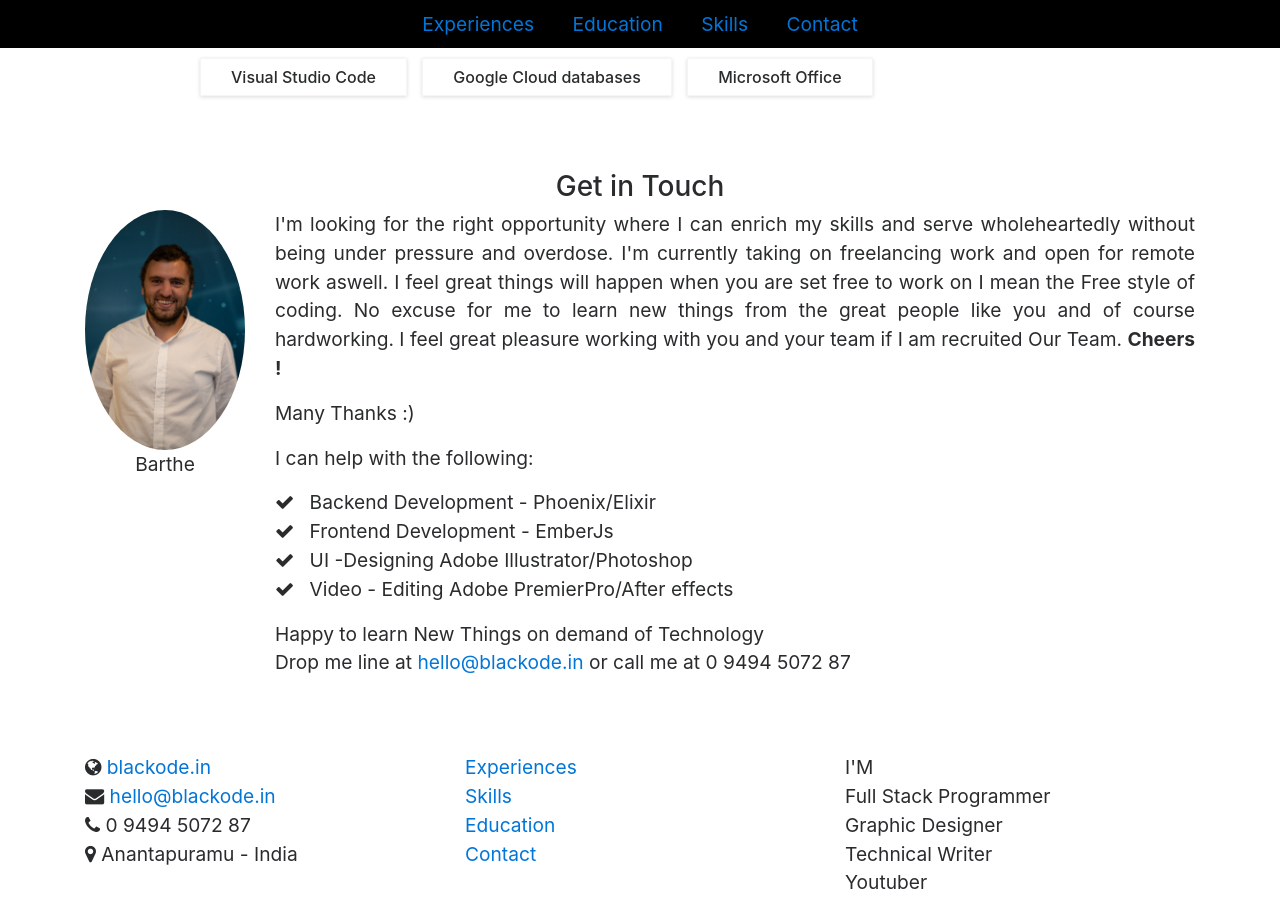
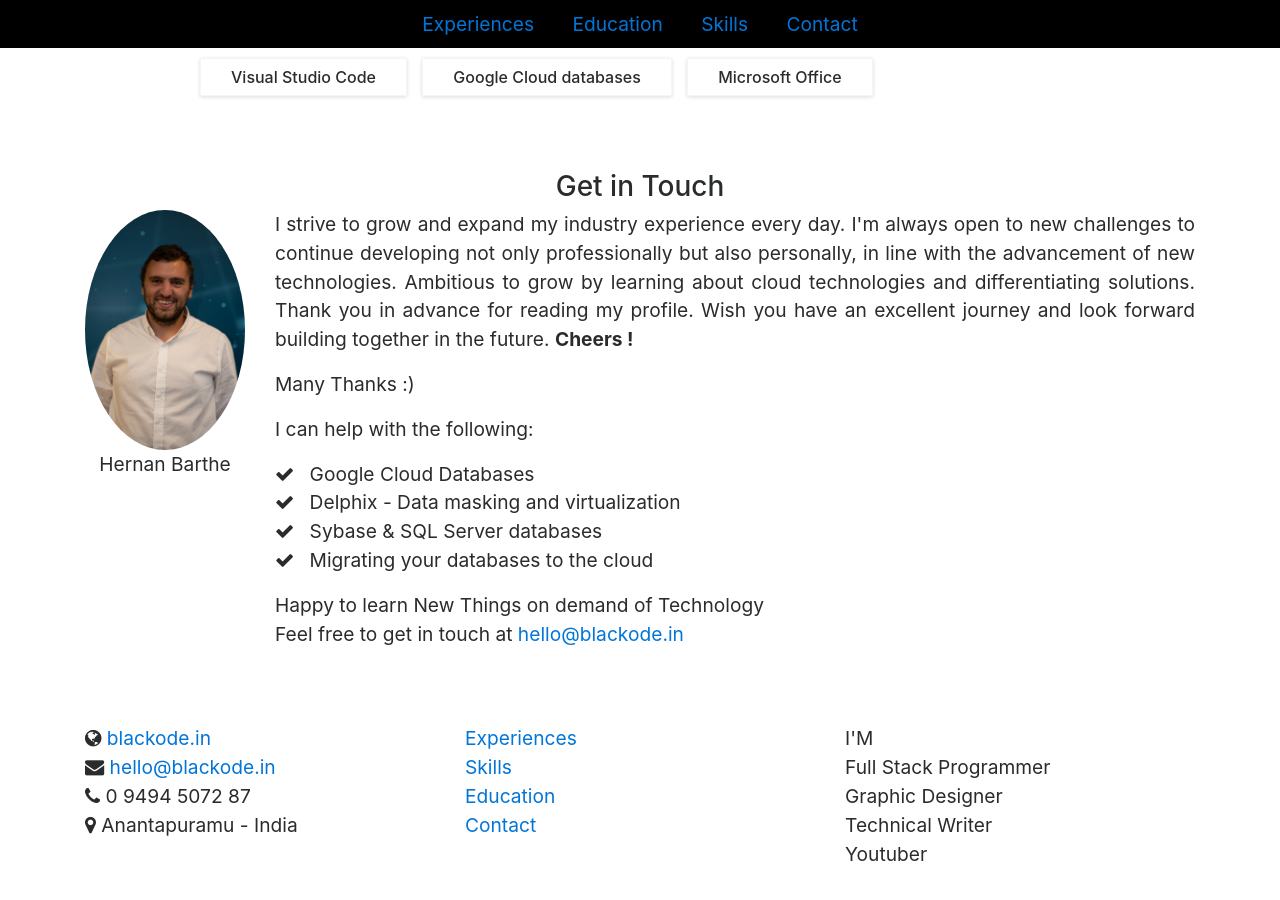
Before and after one commit to HBarthe/hbarthe.github.io, a Jekyll site: the page built from index.html, in a window 1280 px wide and 900 px high, scrolled down 2582 px. Built offline with Jekyll 4.4.1, drawn with Linux system fonts in a browser that asks for light colours; a style sheet for code colours, icons or effects is not loaded.

Commit message:
Update contact.html

```diff
--- a/_includes/contact.html
+++ b/_includes/contact.html
@@ -5,31 +5,28 @@
     <div class="row contact-section">
         <div class="col-md-2 image">
             <img src="/images/Perfil.jpg " alt="Profile Image" class="rounded-circle mx-auto d-block img-fluid profile-pic ">
-            <p class="text-center padding-top-5">Barthe</p>
+            <p class="text-center padding-top-5">Hernan Barthe</p>
         </div>
 
         <div class="col-md-10">
             <p class="text-justify description ">
-                I'm looking for the right opportunity where I can enrich my skills and serve wholeheartedly without being under
-                pressure and overdose. I'm currently taking on freelancing work and open for remote work aswell. I feel
-                great things will happen when you are set free to work on I mean the Free style of
-                coding. No excuse for me to learn new things from the great people like you and of course hardworking. I feel great pleasure working with
-                you and your team if I am recruited Our Team. <strong> Cheers ! </strong></p>
+                I strive to grow and expand my industry experience every day. I'm always open to new challenges to continue developing not only professionally but also personally, in line with the advancement of new technologies. Ambitious to grow by learning about cloud technologies and differentiating solutions.
+                Thank you in advance for reading my profile. Wish you have an excellent journey and look forward building together in the future. <strong> Cheers ! </strong></p>
 
             <p class="thanks theme-color padding-top-10"> Many Thanks :) </p>
 
             <p class=" padding-top-5 helping-line">I can help with the following:</p>
                 <ul class="list-unstyled list">
 
-                    <li class="padding-top-25 padding-left-50"><i class="fa fa-check theme-color contact-icon" >  </i> Backend Development - Phoenix/Elixir </li>
-                    <li class="padding-top-25 padding-left-50"><i class="fa fa-check theme-color contact-icon" >  </i> Frontend Development - EmberJs </li>
-                    <li class="padding-top-25 padding-left-50"><i class="fa fa-check theme-color contact-icon" >  </i> UI -Designing Adobe Illustrator/Photoshop </li>
-                    <li class="padding-top-25 padding-left-50"><i class="fa fa-check theme-color contact-icon" >  </i> Video - Editing  Adobe PremierPro/After effects </li>
+                    <li class="padding-top-25 padding-left-50"><i class="fa fa-check theme-color contact-icon" >  </i> Google Cloud Databases </li>
+                    <li class="padding-top-25 padding-left-50"><i class="fa fa-check theme-color contact-icon" >  </i> Delphix - Data masking and virtualization </li>
+                    <li class="padding-top-25 padding-left-50"><i class="fa fa-check theme-color contact-icon" >  </i> Sybase & SQL Server databases </li>
+                    <li class="padding-top-25 padding-left-50"><i class="fa fa-check theme-color contact-icon" >  </i> Migrating your databases to the cloud </li>
 
                 </ul>
                 <span>Happy to learn New Things on demand of Technology </span>
 
-            <p class="text-left info">Drop me line at <span class="theme-color"> <a href="mailto: hello@blackode.in">hello@blackode.in</a> </span> or call me at <span class="theme-color"> 0 9494 5072 87 </span></p>
+            <p class="text-left info">Feel free to get in touch at <span class="theme-color"> <a href="mailto: hello@blackode.in">hello@blackode.in</a> </span></p>
             <div class="social-media">
                 {% include social.html social= site.data.profile.social %}
             </div>
```
